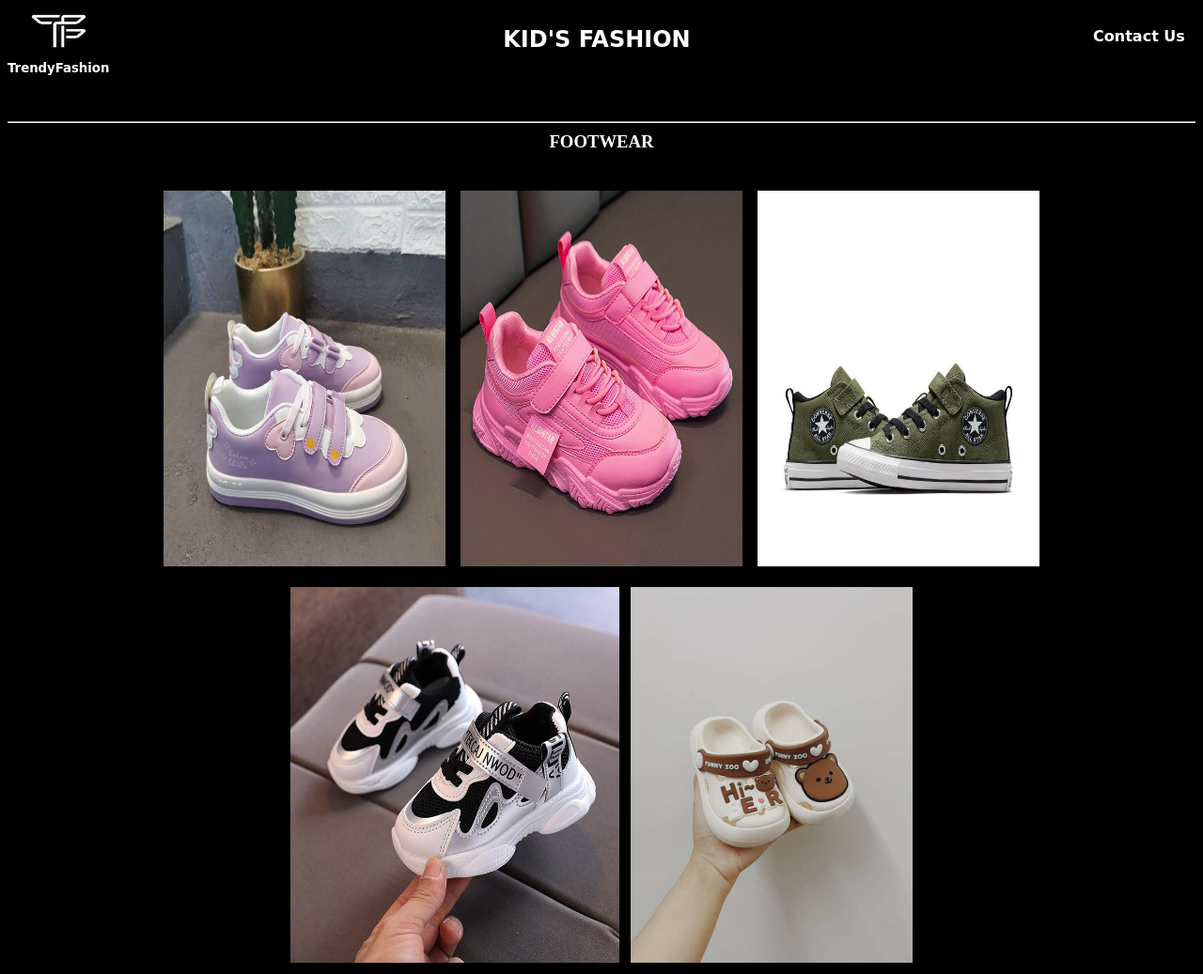
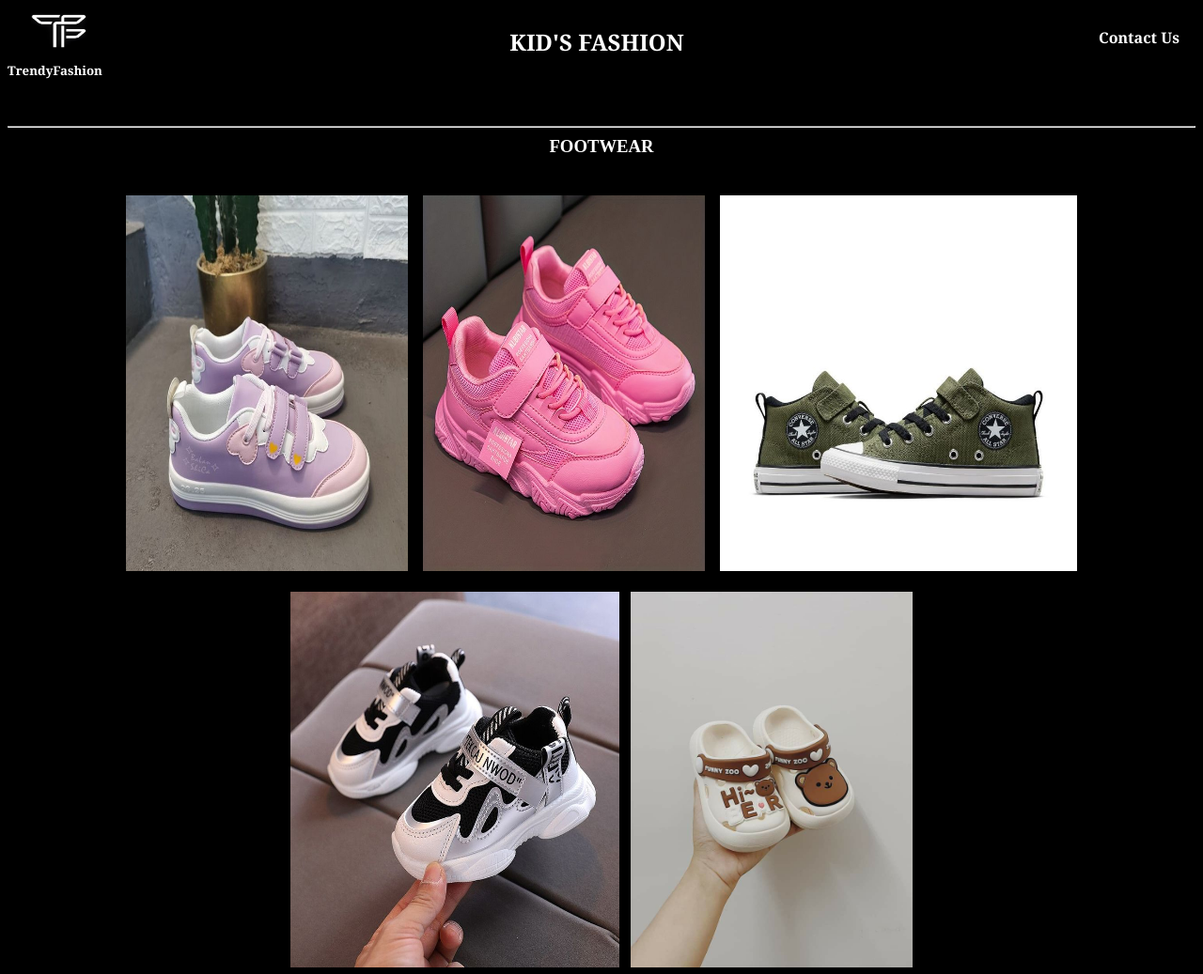
Before and after one commit to Talhaw737/TrendyFashion, a plain HTML site: page kids/footwear.html in a window 1280 px wide. Shown: the top 1037 px of the page at 94% size. Drawn offline with Linux system fonts and the light colour scheme.

Commit message:
Add files via upload

```diff
--- a/kids/footwear.html
+++ b/kids/footwear.html
@@ -36,7 +36,7 @@
 
         body header {
             text-align: center;
-            font-family: cursive;
+            font-family: Cambria, Cochin, Georgia, Times, 'Times New Roman', serif;
         }
 
         .left {
@@ -108,7 +108,7 @@
     </div>
     <div class="main-content">
     <header>
-        <div class="left"><a href="https://trendyfashionpk.github.io/live/" alt="home"
+        <div class="left"><a href="https://talhaw737.github.io/TrendyFashion/" alt="home"
                 style="text-decoration: none; color: white;">
                 <img src="TFL.jpg" alt="TrendyFashion" height="50px" width="60px" style="margin-left: 10px;">
                 <h5 class="hText">TrendyFashion</h5>
@@ -137,7 +137,7 @@
             &nbsp;&nbsp;
             <img src="footwear/2.jpeg" alt="" height="400px" width="300px">
             &nbsp;&nbsp;
-            <img src="footwear/3.jpeg" alt="" height="400px" width="300px">
+            <img src="footwear/3.jpeg" alt="" height="400px" width="380px">
         </div> <br><br>
 
         <div class="items">
@@ -154,7 +154,7 @@
         </div> <br><br>
 
         <div class="items">
-            <img src="footwear/9.jpeg" alt="" height="400px" width="300px">&nbsp;&nbsp;
+            <img src="footwear/9.jpeg" alt="" height="400px" width="400px">&nbsp;&nbsp;
             <img src="footwear/10.jpeg" alt="" height="400px" width="320px">
         </div><br><br>
 
```
Also changed, not shown: kids/accessories.html (+2 -2 lines), kids/eastern.html (+2 -2 lines), kids/western.html (+2 -2 lines).
